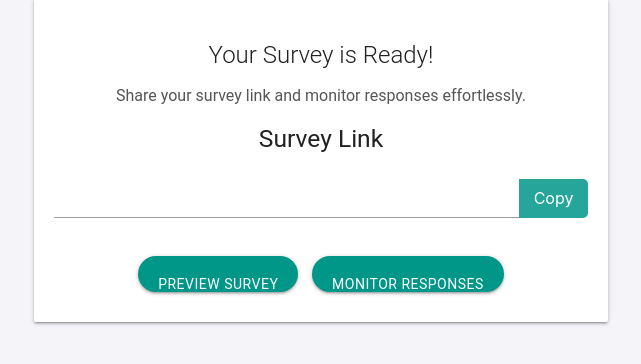
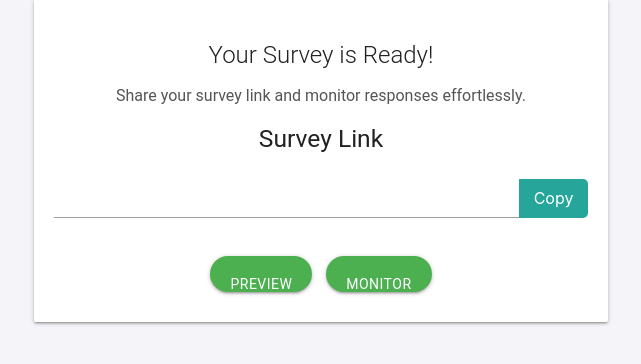
Before and after one commit to michaelseth70/Poll2Audience, a Flask app: template templates/survey_success.html in a window 1280 px wide. Shown: the part 95-459 px from the top of the page, without its empty margins (319-960 px from the left). Run offline with Flask 3, Linux system fonts and the light colour scheme; the template is opened without the code that fills it, so the values that code supplies are empty.

Commit message:
Update survey_success.html

```diff
--- a/templates/survey_success.html
+++ b/templates/survey_success.html
@@ -45,18 +45,16 @@
         .link-container button:hover {
             background-color: #1e8e84;
         }
-        .btn {
+        .btn-green {
+            background-color: #4cb050;
+            color: white;
             border-radius: 25px;
             padding: 10px 20px;
             margin: 10px 5px;
             transition: background-color 0.3s ease;
         }
-        .btn.teal {
-            background-color: #26a69a;
-            color: white;
-        }
-        .btn.teal:hover {
-            background-color: #1e8e84;
+        .btn-green:hover {
+            background-color: #3a8a3f;
         }
         h5 {
             margin-bottom: 20px;
@@ -91,8 +89,8 @@
                         <button id="copy-survey-btn">Copy</button>
                     </div>
                     <div style="text-align: center; margin-top: 20px;">
-                        <a href="{{ survey_link }}" target="_blank" class="btn teal">Preview Survey</a>
-                        <a href="{{ monitor_link }}" class="btn teal">Monitor Responses</a>
+                        <a href="{{ survey_link }}" target="_blank" class="btn btn-green">Preview</a>
+                        <a href="{{ monitor_link }}" class="btn btn-green">Monitor</a>
                     </div>
                 </div>
             </div>
```
